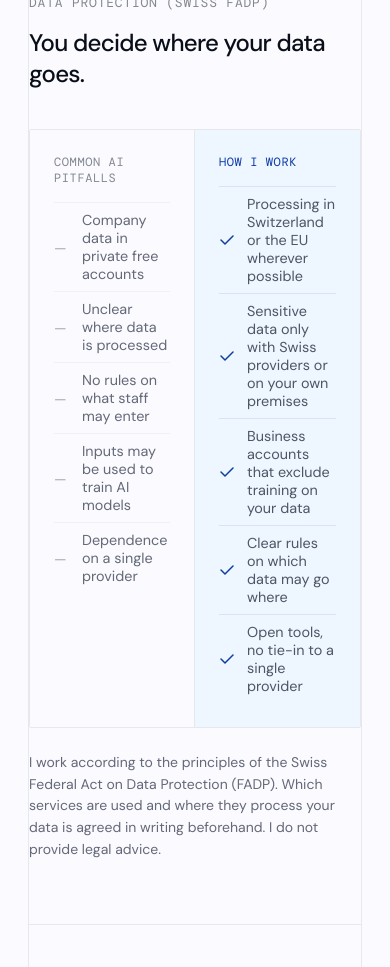
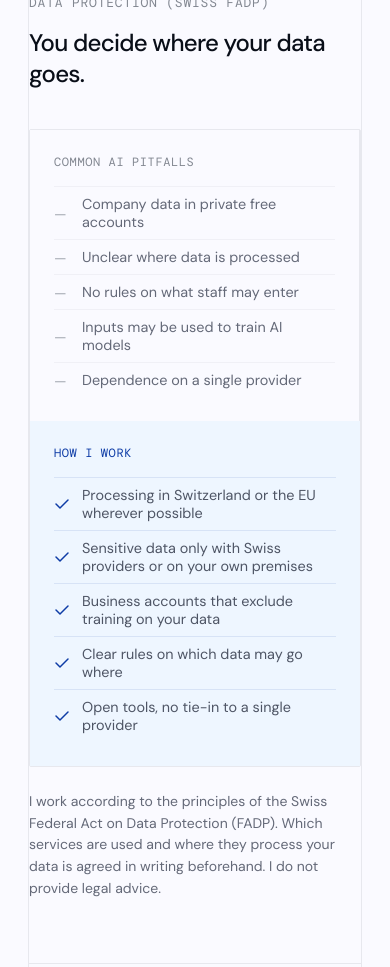
Before and after one commit to doemefu/furchert-ch, a Next.js app: page /en/automation in a window 390 px wide. Shown: the part 3080-4047 px from the top of the page. Built offline with nearby package versions, Linux system fonts and the light colour scheme; no server answers.

Commit message:
fix(site): stack the privacy block on narrow phones, tighten copy guard (#130 review)
Responsive grids for the use-case cards (3 columns up to wide screens) and the
privacy block (single column at 360 px), broader price guard, refreshed header
comment.

```diff
--- a/src/app/[locale]/automation/page.tsx
+++ b/src/app/[locale]/automation/page.tsx
@@ -1,12 +1,10 @@
-// Ported pixel-faithfully from the prototype (pages.jsx PageAutomation,
-// lines 459-592). RSC; only the FAQ block is a client island. The
-// prototype's hero secondary `<a href="#scan">` becomes a real
-// next-intl Link to /automation/scan (worklog F1: the prototype's
-// `id="scan"` placeholder on the FAQ block is intentionally dropped —
-// a real route replaces it).
-// Copy was reworked for the SME offer (Zürcher Oberland): the "problem"
-// block is now everyday use cases and the "comparison" block is the data
-// protection block; layout and styles are unchanged. No prices on this page.
+// Ported from the prototype (pages.jsx PageAutomation, lines 459-592) and
+// reworked for the SME offer (Zürcher Oberland). RSC; only the FAQ block
+// is a client island. The "problem" block is now everyday use cases and
+// the "comparison" block is the data protection block; the section
+// styles are the prototype's, only the two grids became responsive
+// (single column on narrow phones). No prices on this page.
+// The prototype's `id="scan"` FAQ placeholder stays dropped (worklog F1).
 // The hero no longer links to the /automation/scan demo (its sample report
 // still shows prices and ROI figures); the route itself is unchanged.
 import type { Metadata } from 'next';
@@ -157,7 +155,7 @@ export default async function AutomationPage({
           <div
             style={{
               display: 'grid',
-              gridTemplateColumns: 'repeat(auto-fit, minmax(min(100%, 280px), 1fr))',
+              gridTemplateColumns: 'repeat(auto-fit, minmax(min(100%, max(280px, 30%)), 1fr))',
               gap: '0',
             }}
           >
@@ -283,7 +281,7 @@ export default async function AutomationPage({
           <div
             style={{
               display: 'grid',
-              gridTemplateColumns: '1fr 1fr',
+              gridTemplateColumns: 'repeat(auto-fit, minmax(min(100%, 280px), 1fr))',
               gap: '0',
               border: '1px solid rgba(162,167,176,.22)',
               borderRadius: '2px',
```
Also changed, not shown: 1 other file (tests, documents, lock files or other folders).
